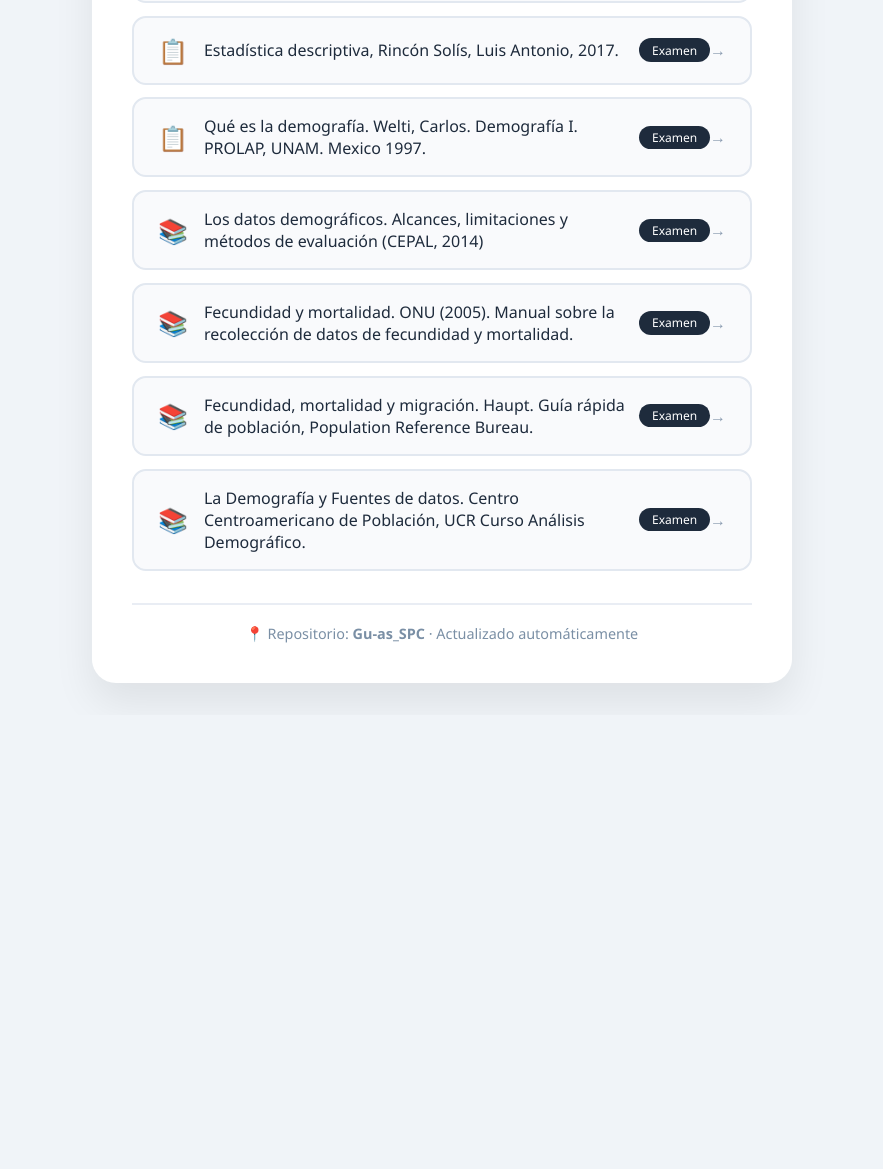
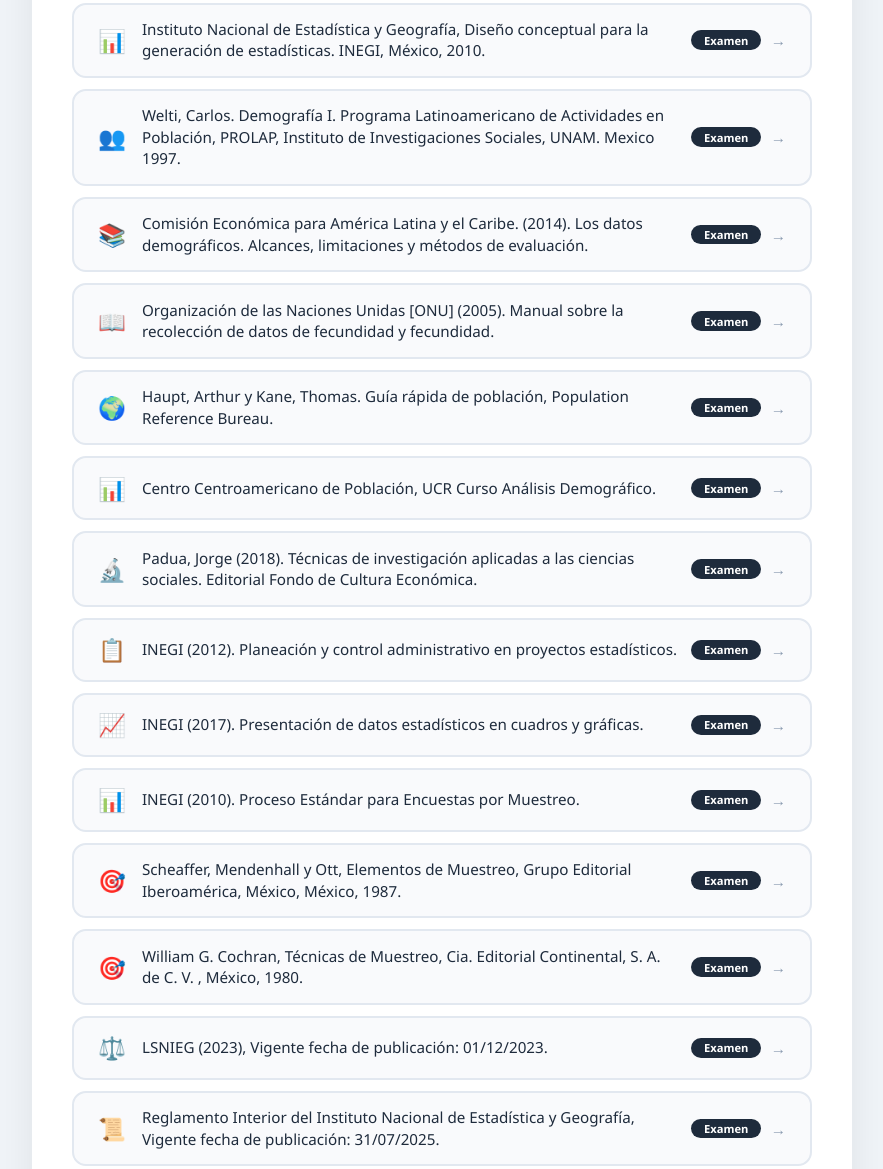
Before and after one commit to Germ1215/Gu-as_SPC, a plain HTML site: page index.html in a window 1280 px wide. Shown: the part 354-1523 px from the top of the page, without its empty margins (198-1081 px from the left). Before the commit the page ends 1069 px from the top, so only its background shows below. Drawn offline with Linux system fonts and the light colour scheme.

Commit message:
Update index.html
Actualizando lista de contenido

```diff
--- a/index.html
+++ b/index.html
@@ -1,11 +1,15 @@
 <!DOCTYPE html>
 <html lang="es">
 <head>
-    <meta charset="UTF-8">
-    <meta name="viewport" content="width=device-width, initial-scale=1.0">
+    <meta charset="UTF-8" />
+    <meta name="viewport" content="width=device-width, initial-scale=1.0" />
     <title>📚 Mis Cuestionarios - Guías SPC</title>
     <style>
-        * { margin: 0; padding: 0; box-sizing: border-box; }
+        * {
+            margin: 0;
+            padding: 0;
+            box-sizing: border-box;
+        }
         body {
             font-family: 'Segoe UI', Roboto, sans-serif;
             background: #f0f4f8;
@@ -17,14 +21,18 @@
         }
         .container {
             background: white;
-            max-width: 700px;
+            max-width: 820px;
             width: 100%;
             border-radius: 24px;
             padding: 2.5rem;
-            box-shadow: 0 20px 40px rgba(0,0,0,0.08);
+            box-shadow: 0 20px 40px rgba(0, 0, 0, 0.08);
             text-align: center;
         }
-        h1 { font-size: 2rem; color: #1e2b3c; margin-bottom: 0.5rem; }
+        h1 {
+            font-size: 2rem;
+            color: #1e2b3c;
+            margin-bottom: 0.5rem;
+        }
         .subtitulo {
             color: #5a6f88;
             font-size: 1rem;
@@ -35,7 +43,7 @@
         .menu {
             display: flex;
             flex-direction: column;
-            gap: 0.8rem;
+            gap: 0.7rem;
             text-align: left;
             margin: 1.5rem 0;
         }
@@ -43,36 +51,50 @@
             background: #f9fafc;
             border: 2px solid #e2e8f0;
             border-radius: 14px;
-            padding: 1rem 1.5rem;
+            padding: 0.9rem 1.5rem;
             display: flex;
             align-items: center;
             transition: all 0.15s;
             text-decoration: none;
             color: #1e2b3c;
             font-weight: 500;
+            font-size: 0.95rem;
         }
         .menu-item:hover {
             background: #edf2f9;
             border-color: #2a7de1;
             transform: scale(1.01);
         }
-        .menu-item .icono { font-size: 1.5rem; margin-right: 1rem; }
-        .menu-item .nombre { flex: 1; }
-        .menu-item .flecha { color: #8a9bb0; }
+        .menu-item .icono {
+            font-size: 1.4rem;
+            margin-right: 1rem;
+            flex-shrink: 0;
+        }
+        .menu-item .nombre {
+            flex: 1;
+            line-height: 1.4;
+        }
+        .menu-item .badge {
+            background: #1e2b3c;
+            color: white;
+            padding: 0.15rem 0.8rem;
+            border-radius: 20px;
+            font-size: 0.7rem;
+            font-weight: 600;
+            margin-left: 0.8rem;
+            flex-shrink: 0;
+        }
+        .menu-item .flecha {
+            color: #8a9bb0;
+            margin-left: 0.6rem;
+            flex-shrink: 0;
+        }
         .footer {
             margin-top: 2rem;
             font-size: 0.9rem;
             color: #7a8fa5;
             border-top: 2px solid #e9edf4;
             padding-top: 1.2rem;
-        }
-        .badge {
-            background: #1e2b3c;
-            color: white;
-            padding: 0.2rem 0.8rem;
-            border-radius: 20px;
-            font-size: 0.75rem;
-            margin-left: 0.8rem;
         }
     </style>
 </head>
@@ -82,63 +104,134 @@
         <div class="subtitulo">Guías, resúmenes y exámenes de SPC</div>
 
         <div class="menu">
-            <!-- Enlace a tu examen de Diseño Conceptual -->
-            <a href="Diseno_conceptual/" class="menu-item">
-                <span class="icono">📊</span>
-                <span class="nombre">Diseño conceptual para estadísticas (INEGI)</span>
+
+            <!-- 1. La generación de información estadística básica en el INEGI -->
+            <a href="Estadistica_basica/" class="menu-item">
+                <span class="icono">📘</span>
+                <span class="nombre">La generación de información estadística básica en el INEGI.</span>
                 <span class="badge">Examen</span>
                 <span class="flecha">→</span>
             </a>
 
-            <a href="Estadistica_basica/" class="menu-item">
-                <span class="icono">📘</span>
-                <span class="nombre">La generación de información estadística básica (INEGI, 2008)</span>
+            <!-- 2. Rincón Solís, Luis Antonio. Estadística descriptiva, Las Prensas de Ciencias - Facultad de Ciencias UNAM, 1a edición 2017 -->
+            <a href="Estadistica_descriptiva/" class="menu-item">
+                <span class="icono">📋</span>
+                <span class="nombre">Rincón Solís, Luis Antonio. Estadística descriptiva, Las Prensas de Ciencias - Facultad de Ciencias UNAM, 1a edición 2017.</span>
                 <span class="badge">Examen</span>
                 <span class="flecha">→</span>
             </a>
 
-            <a href="Estadistica_descriptiva/" class="menu-item">
-                <span class="icono">📋</span>
-                <span class="nombre">Estadística descriptiva, Rincón Solís, Luis Antonio, 2017.</span>
+            <!-- 3. Instituto Nacional de Estadística y Geografía, Diseño conceptual para la generación de estadísticas. INEGI, México, 2010 -->
+            <a href="Diseno_conceptual/" class="menu-item">
+                <span class="icono">📊</span>
+                <span class="nombre">Instituto Nacional de Estadística y Geografía, Diseño conceptual para la generación de estadísticas. INEGI, México, 2010.</span>
                 <span class="badge">Examen</span>
                 <span class="flecha">→</span>
             </a>
 
+            <!-- 4. Welti, Carlos. Demografía I. Programa Latinoamericano de Actividades en Población, PROLAP, Instituto de Investigaciones Sociales, UNAM. Mexico 1997 -->
             <a href="Welti_demografia/" class="menu-item">
-                <span class="icono">📋</span>
-                <span class="nombre">Qué es la demografía. Welti, Carlos. Demografía I. PROLAP, UNAM. Mexico 1997.</span>
+                <span class="icono">👥</span>
+                <span class="nombre">Welti, Carlos. Demografía I. Programa Latinoamericano de Actividades en Población, PROLAP, Instituto de Investigaciones Sociales, UNAM. Mexico 1997.</span>
                 <span class="badge">Examen</span>
                 <span class="flecha">→</span>
             </a>
 
+            <!-- 5. Comisión Económica para América Latina y el Caribe. (2014). Los datos demográficos. Alcances, limitaciones y métodos de evaluación -->
             <a href="Datos_demograficos/" class="menu-item">
                 <span class="icono">📚</span>
-                <span class="nombre">Los datos demográficos. Alcances, limitaciones y métodos de evaluación (CEPAL, 2014)</span>
+                <span class="nombre">Comisión Económica para América Latina y el Caribe. (2014). Los datos demográficos. Alcances, limitaciones y métodos de evaluación.</span>
                 <span class="badge">Examen</span>
                 <span class="flecha">→</span>
             </a>
 
+            <!-- 6. Organización de las Naciones Unidas [ONU] (2005). Manual sobre la recolección de datos de fecundidad y fecundidad -->
             <a href="Fecundidad_mortalidad/" class="menu-item">
-                <span class="icono">📚</span>
-                <span class="nombre">Fecundidad y mortalidad. ONU (2005). Manual sobre la recolección de datos de fecundidad y mortalidad.</span>
+                <span class="icono">📖</span>
+                <span class="nombre">Organización de las Naciones Unidas [ONU] (2005). Manual sobre la recolección de datos de fecundidad y fecundidad.</span>
                 <span class="badge">Examen</span>
                 <span class="flecha">→</span>
             </a>
 
+            <!-- 7. Haupt, Arthur y Kane, Thomas. Guía rápida de población, Population Reference Bureau -->
             <a href="Fecundidad_mortalidad_migracion/" class="menu-item">
-                <span class="icono">📚</span>
-                <span class="nombre">Fecundidad, mortalidad y migración. Haupt. Guía rápida de población, Population Reference Bureau.</span>
+                <span class="icono">🌍</span>
+                <span class="nombre">Haupt, Arthur y Kane, Thomas. Guía rápida de población, Population Reference Bureau.</span>
                 <span class="badge">Examen</span>
                 <span class="flecha">→</span>
             </a>
 
+            <!-- 8. Centro Centroamericano de Población, UCR Curso Análisis Demográfico -->
             <a href="Demografia_datos/" class="menu-item">
-                <span class="icono">📚</span>
-                <span class="nombre">La Demografía y Fuentes de datos. Centro Centroamericano de Población, UCR Curso Análisis Demográfico.</span>
+                <span class="icono">📊</span>
+                <span class="nombre">Centro Centroamericano de Población, UCR Curso Análisis Demográfico.</span>
                 <span class="badge">Examen</span>
                 <span class="flecha">→</span>
             </a>
 
+            <!-- 9. Padua, Jorge (2018). Técnicas de investigación aplicadas a las ciencias sociales. Editorial Fondo de Cultura Económica -->
+            <a href="Padua_tecnicas/" class="menu-item">
+                <span class="icono">🔬</span>
+                <span class="nombre">Padua, Jorge (2018). Técnicas de investigación aplicadas a las ciencias sociales. Editorial Fondo de Cultura Económica.</span>
+                <span class="badge">Examen</span>
+                <span class="flecha">→</span>
+            </a>
+
+            <!-- 10. INEGI (2012). Planeación y control administrativo en proyectos estadísticos -->
+            <a href="INEGI_planeacion/" class="menu-item">
+                <span class="icono">📋</span>
+                <span class="nombre">INEGI (2012). Planeación y control administrativo en proyectos estadísticos.</span>
+                <span class="badge">Examen</span>
+                <span class="flecha">→</span>
+            </a>
+
+            <!-- 11. INEGI(2017).Presentación de datos estadísticos en cuadros y gráficas -->
+            <a href="INEGI_presentacion/" class="menu-item">
+                <span class="icono">📈</span>
+                <span class="nombre">INEGI (2017). Presentación de datos estadísticos en cuadros y gráficas.</span>
+                <span class="badge">Examen</span>
+                <span class="flecha">→</span>
+            </a>
+
+            <!-- 12. INEGI (2010).Proceso Estándar para Encuestas por Muestreo -->
+            <a href="INEGI_proceso_encuestas/" class="menu-item">
+                <span class="icono">📊</span>
+                <span class="nombre">INEGI (2010). Proceso Estándar para Encuestas por Muestreo.</span>
+                <span class="badge">Examen</span>
+                <span class="flecha">→</span>
+            </a>
+
+            <!-- 13. Scheaffer, Mendenhall y Ott, Elementos de Muestreo, Grupo Editorial Iberoamérica, México, México, 1987 -->
+            <a href="Scheaffer_muestreo/" class="menu-item">
+                <span class="icono">🎯</span>
+                <span class="nombre">Scheaffer, Mendenhall y Ott, Elementos de Muestreo, Grupo Editorial Iberoamérica, México, México, 1987.</span>
+                <span class="badge">Examen</span>
+                <span class="flecha">→</span>
+            </a>
+
+            <!-- 14. William G. Cochran, Técnicas de Muestreo, Cia. Editorial Continental, S. A. de C. V. , México, 1980 -->
+            <a href="Cochran_muestreo/" class="menu-item">
+                <span class="icono">🎯</span>
+                <span class="nombre">William G. Cochran, Técnicas de Muestreo, Cia. Editorial Continental, S. A. de C. V. , México, 1980.</span>
+                <span class="badge">Examen</span>
+                <span class="flecha">→</span>
+            </a>
+
+            <!-- 15. LSNIEG (2023), Vigente fecha de publicación: 01/12/2023 -->
+            <a href="LSNIEG/" class="menu-item">
+                <span class="icono">⚖️</span>
+                <span class="nombre">LSNIEG (2023), Vigente fecha de publicación: 01/12/2023.</span>
+                <span class="badge">Examen</span>
+                <span class="flecha">→</span>
+            </a>
+
+            <!-- 16. Reglamento Interior del Instituto Nacional de Estadística y Geografía, Vigente fecha de publicación: 31/07/2025 -->
+            <a href="Reglamento_interior/" class="menu-item">
+                <span class="icono">📜</span>
+                <span class="nombre">Reglamento Interior del Instituto Nacional de Estadística y Geografía, Vigente fecha de publicación: 31/07/2025.</span>
+                <span class="badge">Examen</span>
+                <span class="flecha">→</span>
+            </a>
 
         </div>
 
```
